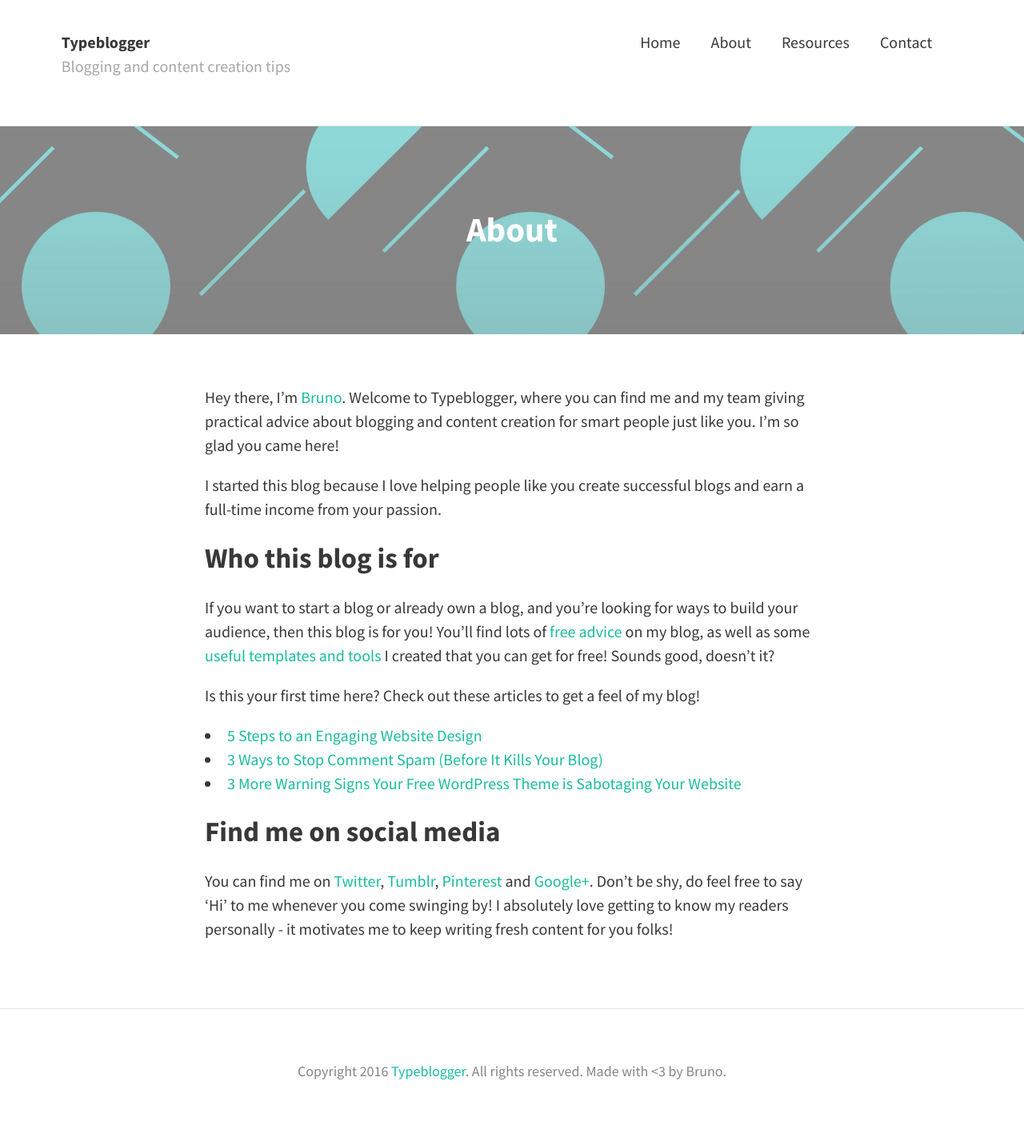
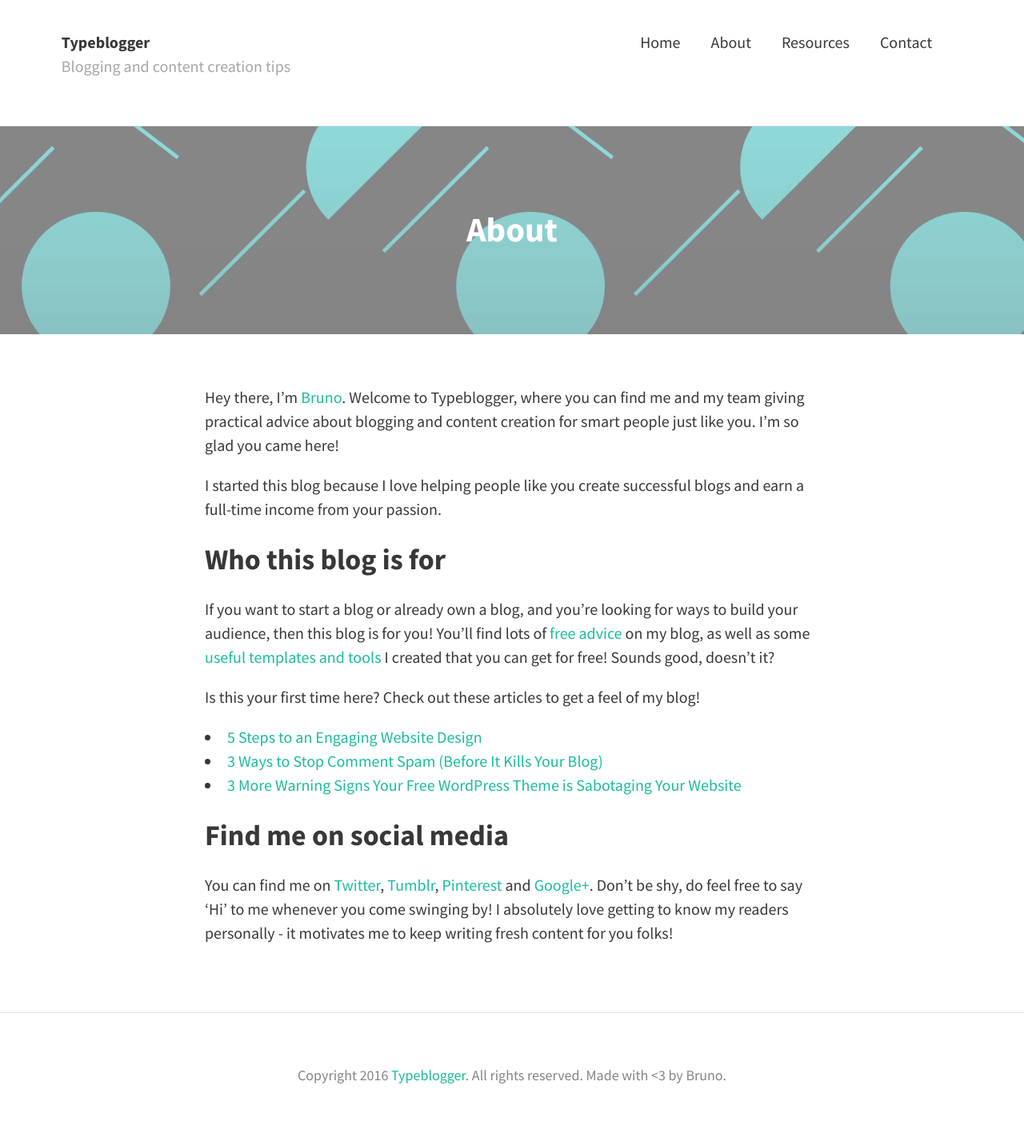
Before and after one commit to typeblogger/typeblogger.github.io, a Jekyll site: the page built from about.md, in a window 1280 px wide. Shown: the whole page at 80% size. Built offline with Jekyll 4.4.1, drawn with Linux system fonts in a browser that asks for light colours; nearby versions of some CDN libraries; comment, search, counter and statistics services are not loaded.

Commit message:
Update _global.scss

```diff
--- a/_sass/base/_global.scss
+++ b/_sass/base/_global.scss
@@ -39,7 +39,7 @@ h1 {
     font-size: 2.15em;
 }
 h2 {
-  font-size: 1.75em;
+  font-size: 1.8em;
 }
 h3 {
   font-size: 1.4em;
```
